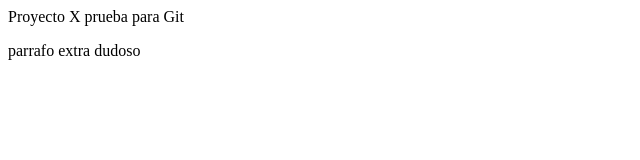
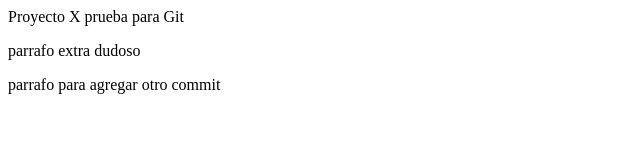
Before and after one commit to MiguelMalagon90/proyectoX, a plain HTML site: page index.html in a window 1280 px wide. Shown: the whole page, without its empty margins (0-640 px from the left). Drawn offline with Linux system fonts and the light colour scheme.

Commit message:
nuevo parrafo en el archivo commit

```diff
--- a/index.html
+++ b/index.html
@@ -5,5 +5,6 @@
     <body>
         <p>Proyecto X prueba para Git</p>
         <p>parrafo extra dudoso</p>
+        <p>parrafo para agregar otro commit</p>
     </body>
 </html>
```
